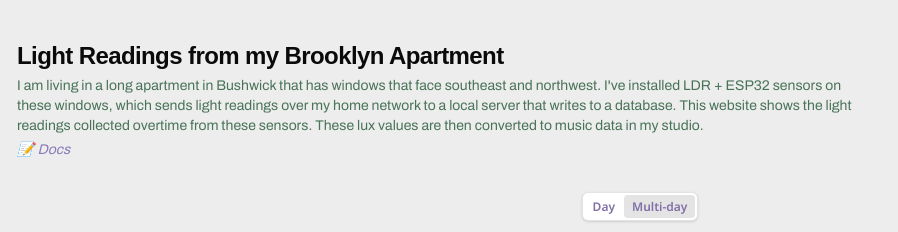
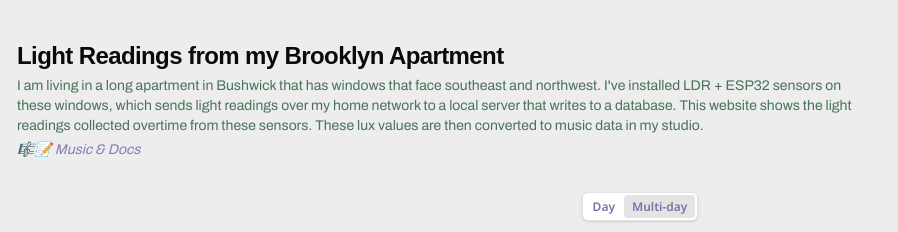
Before and after one commit to jml0123/lux-2-signal-dashboard, a Next.js app: page /multiday in a window 1280 px wide. Shown: the top 232 px of the page, without its empty margins (0-898 px from the left). Built offline with nearby package versions, Linux system fonts and the light colour scheme; a web font is replaced by a local one.

Commit message:
change link description

```diff
--- a/app/components/readings/ReadingsDashboardHeader.tsx
+++ b/app/components/readings/ReadingsDashboardHeader.tsx
@@ -29,7 +29,7 @@ export function ReadingsDashboardHeader() {
             fontFamily: "var(--font-archivo), serif",
           }}
         >
-          📝 Docs
+          🎼📝 Music & Docs
         </a>
       </div>
     </header>
```
